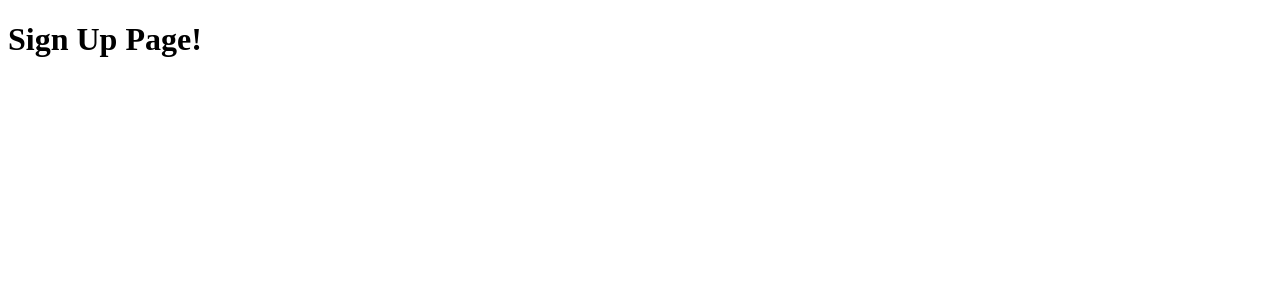
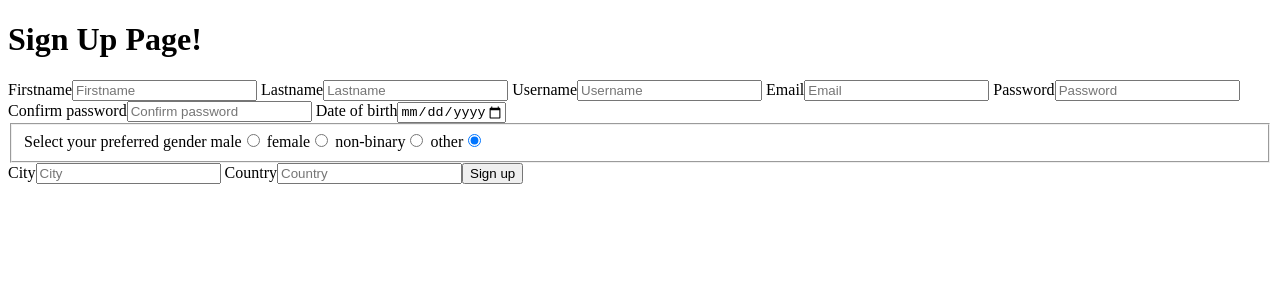
Before and after one commit to Movr-Sportsapp/Movr-Frontend, a React (Vite) app: page /signup in a window 1280 px wide. Shown: the top 300 px of the page. Built offline with nearby package versions, Linux system fonts and the light colour scheme; no server answers.

Commit message:
Finished Sign Up Page,including submit logic, for now, needs propper design later

```diff
--- a/src/pages/SignUp.tsx
+++ b/src/pages/SignUp.tsx
@@ -1,3 +1,203 @@
+import React, { useState } from "react";
+import type { SignUpInput } from "../types/User";
+import { useNavigate } from "react-router-dom";
+import { useAuth } from "../context/AuthContext";
+
+
 export default function SignUpPage() {
-    return <h1>Sign Up Page!</h1>;
-}
+
+const [form, setForm] = useState<SignUpInput>({
+
+    firstName: "",
+    lastName: "",
+    username: "",
+    email: "",
+    password: "",
+    confirmPassword: "",
+    dateOfBirth: "",
+    gender: "other",
+    location: { city: "", country: ""},
+
+});
+
+const {signup } = useAuth();
+const navigate = useNavigate();
+
+const [loading, setLoading ] = useState(false);
+const [error, setError] = useState<string | null>(null);
+
+const handleChange = (e: React.ChangeEvent<HTMLInputElement>) =>
+    setForm((prev) => ({ ...prev, [e.target.name]: e.target.value }));
+
+const handleLocationChange = (e: React.ChangeEvent<HTMLInputElement>) => {
+    setForm((prev) => ({
+        ...prev,
+        location: {
+           ...prev.location,
+           [e.target.name]: e.target.value,
+        },
+    }));
+    };
+
+const handleSubmit = async (e: React.SubmitEvent<HTMLFormElement>) => {
+    e.preventDefault();
+    setError(null);
+
+
+    if(!form.firstName || !form.lastName || !form.username || !form.password || !form.confirmPassword || !form.dateOfBirth || !form.gender || !form.email || !form.location.city || !form.location.country ) {
+        setError("All fields are required!");
+        return;
+    }
+
+    if(form.password !== form.confirmPassword) {
+        setError("Passwords do not match!");
+        return;
+    }
+
+
+
+    setLoading(true);
+    try {
+        await signup(form);
+        navigate("/");
+    } catch (err) {
+        const message = err instanceof Error ? err.message: "Something went wrong";
+        setError(message);
+    } finally {
+        setLoading(false);
+    }
+};
+
+    return(
+    <div>
+        <h1>Sign Up Page!</h1>
+            <form onSubmit={handleSubmit}>
+                <label htmlFor="firstname"> Firstname
+                <input
+                    id="firstname"
+                    type='text'
+                    name='firstName'
+                    placeholder="Firstname"
+                    value={form.firstName}
+                    onChange={handleChange}
+                /></label>
+                 <label htmlFor="lastname"> Lastname
+                <input
+                    id="lastname"
+                    type='text'
+                    name='lastName'
+                    placeholder="Lastname"
+                    value={form.lastName}
+                    onChange={handleChange}
+                /></label>
+                 <label htmlFor="username"> Username
+                <input
+                    id="username"
+                    type='text'
+                    name='username'
+                    placeholder="Username"
+                    value={form.username}
+                    onChange={handleChange}
+                /></label>
+                 <label htmlFor="email"> Email
+                <input
+                    id="email"
+                    type='email'
+                    name='email'
+                    placeholder="Email"
+                    value={form.email}
+                    onChange={handleChange}
+                /></label>
+                 <label htmlFor="password"> Password
+                <input
+                    id="password"
+                    type='password'
+                    name='password'
+                    placeholder="Password"
+                    value={form.password}
+                    onChange={handleChange}
+                /></label>
+                 <label htmlFor="confirmPassword"> Confirm password
+                <input
+                    id="confirmPassword"
+                    type='password'
+                    name='confirmPassword'
+                    placeholder="Confirm password"
+                    value={form.confirmPassword}
+                    onChange={handleChange}
+                /></label>
+                 <label htmlFor="birthdate"> Date of birth
+                <input
+                    id="birthdate"
+                    type='date'
+                    name='dateOfBirth'
+                    max="2008-08-01"
+                    value={form.dateOfBirth}
+                    onChange={handleChange}
+                /></label>
+                <fieldset>
+                    Select your preferred gender
+                    <label htmlFor="male"> male
+                    <input
+                        id="male"
+                        type='radio'
+                        name='gender'
+                        value='male'
+                        checked={form.gender === 'male'}
+                        onChange={handleChange}
+                    /></label>
+                    <label htmlFor="female"> female
+                    <input
+                        id="female"
+                        type='radio'
+                        name='gender'
+                        value='female'
+                        checked={form.gender === 'female'}
+                        onChange={handleChange}
+                    /></label>
+                    <label htmlFor="nonbinary"> non-binary
+                    <input
+                        id="nonbinary"
+                        type='radio'
+                        name='gender'
+                        value='non-binary'
+                        checked={form.gender === 'non-binary'}
+                        onChange={handleChange}
+                    /></label>
+                    <label htmlFor="other"> other
+                    <input
+                        id="other"
+                        type='radio'
+                        name='gender'
+                        value='other'
+                        checked={form.gender === 'other'}
+                        onChange={handleChange}
+                    /></label>
+                </fieldset>
+                <label htmlFor="city"> City
+                <input
+                    id="city"
+                    type='text'
+                    name='city'
+                    placeholder="City"
+                    value={form.location.city}
+                    onChange={handleLocationChange}
+                /></label>
+                <label htmlFor="country"> Country
+                <input
+                    id="country"
+                    type='text'
+                    name='country'
+                    placeholder="Country"
+                    value={form.location.country}
+                    onChange={handleLocationChange}
+                /></label>
+            {error && <p style={{ color: 'red'}}>{error}</p>}
+
+            <button type='submit' disabled={loading}>
+                {loading ? 'Signing up...' : 'Sign up'}
+            </button>
+            </form>
+    </div>
+    )
+};
```
